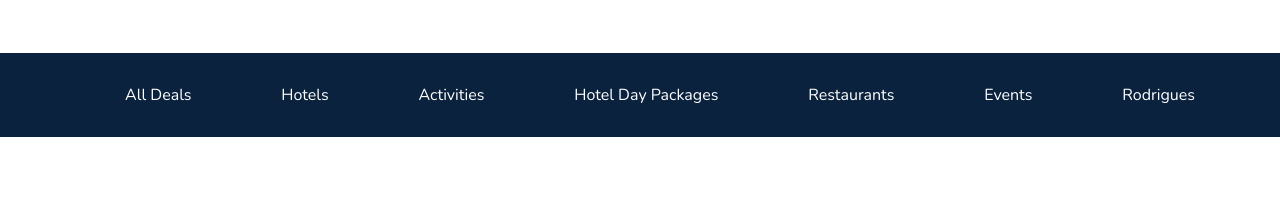
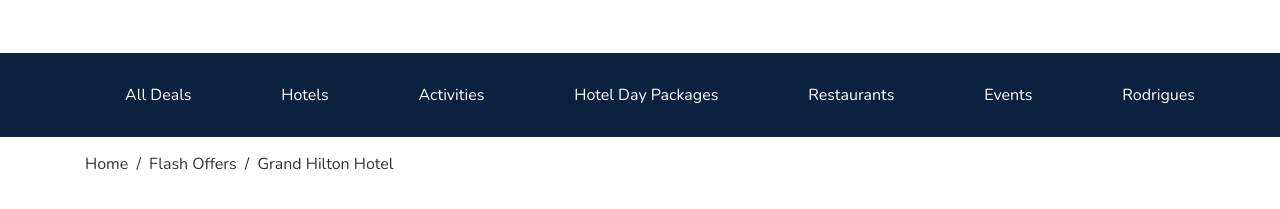
Before and after one commit to n1mble-hak/tour-company, a plain HTML site: page index.html in a window 1280 px wide. Shown: the part 83-292 px from the top of the page. Drawn offline with nearby package versions, Linux system fonts and the light colour scheme.

Commit message:
create: breadcrums

```diff
--- a/index.html
+++ b/index.html
@@ -74,5 +74,16 @@
 
       <!-- /.navbar-menu -->
     </nav>
+    <nav class="bread-crums">
+      <div class="container">
+        <span class="bread-crums__text">
+          <a href="" class="bread-crums__link">Home</a>
+        </span>
+        <span class="bread-crums__text">
+          <a href="" class="bread-crums__link">Flash Offers</a>
+        </span>
+        <span class="bread-crums__text">Grand Hilton Hotel</span>
+      </div>
+    </nav>
   </body>
 </html>
--- /dev/null
+++ b/sass/_breadcrums.scss
@@ -0,0 +1,14 @@
+.bread-crums {
+  &__link {
+    color: inherit;
+    text-decoration: none;
+  }
+  &__text {
+    &:not(:last-child) {
+      &::after {
+        content: "/";
+        margin: 0px 4px;
+      }
+    }
+  }
+}
--- a/sass/style.scss
+++ b/sass/style.scss
@@ -3,3 +3,4 @@
 @import "settings";
 @import "blocks/header";
 @import "_media";
+@import "_breadcrums";
```
Also changed, not shown: css/style.css, 1 other file.
